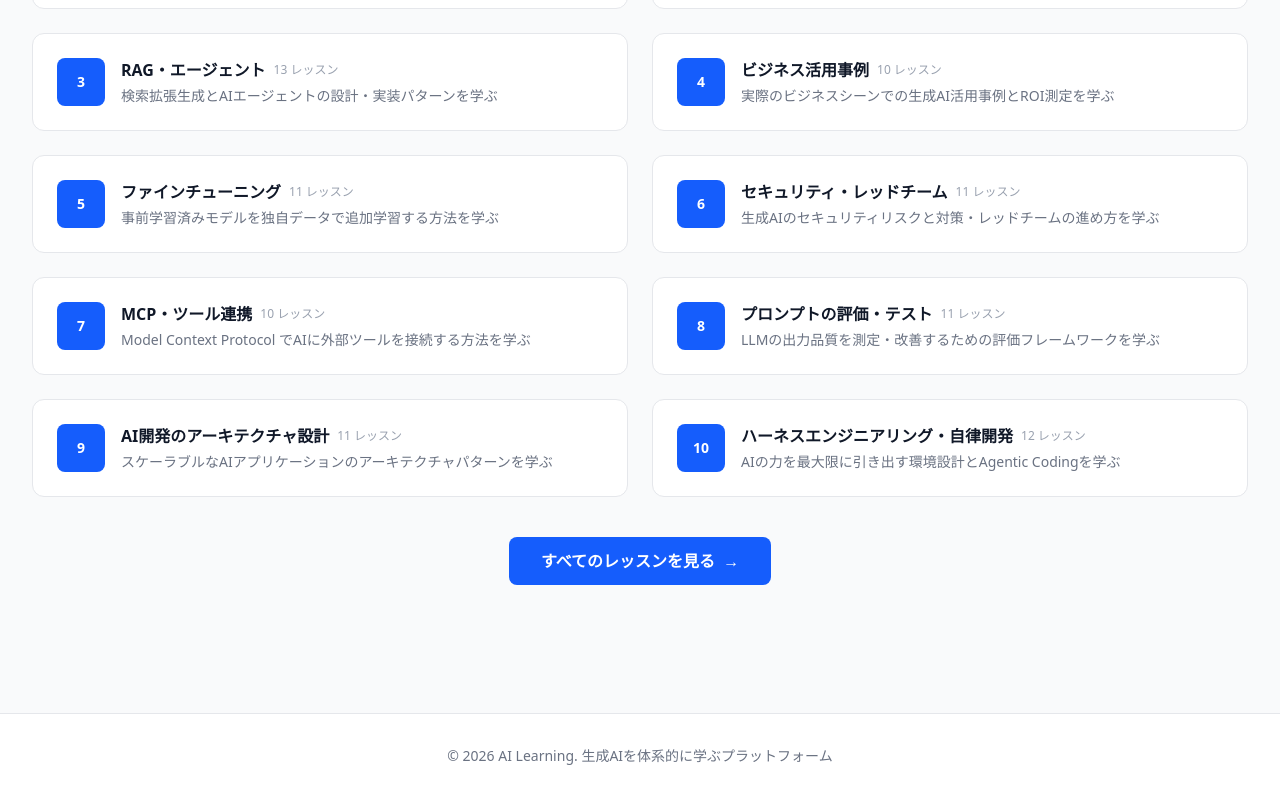
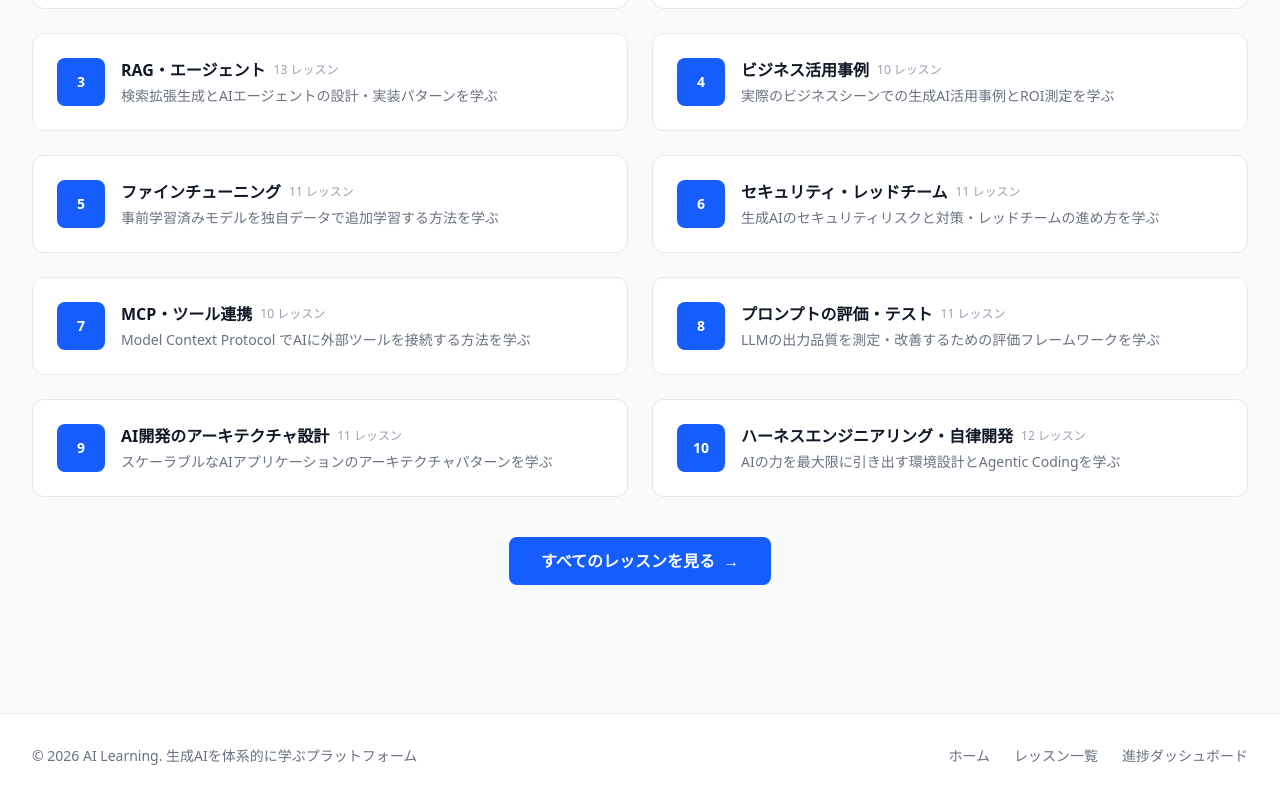
Before and after one commit to yts-takahashi/ai-learning, a Next.js app: page / in a window 1280 px wide. Shown: the part 1290-2088 px from the top of the page. Built offline with nearby package versions, Linux system fonts and the light colour scheme; no server answers.

Commit message:
improve(layout): フッターにレッスン一覧・ダッシュボードへのナビゲーションリンクを追加

```diff
--- a/src/app/layout.tsx
+++ b/src/app/layout.tsx
@@ -1,13 +1,9 @@
 import type { Metadata } from 'next';
+import Link from 'next/link';
 import './globals.css';
 import HeaderWrapper from '@/components/layout/HeaderWrapper';
 import { websiteSchema } from '@/lib/schema';
-import dynamic from 'next/dynamic';
-
-const KeyboardShortcutsModal = dynamic(
-  () => import('@/components/ui/KeyboardShortcutsModal'),
-  { ssr: false },
-);
+import KeyboardShortcutsModalLoader from '@/components/ui/KeyboardShortcutsModalLoader';
 
 export const metadata: Metadata = {
   title: 'AI Learning — 生成AIを体系的に学ぶ',
@@ -50,13 +46,26 @@ export default function RootLayout({
           メインコンテンツへスキップ
         </a>
         <HeaderWrapper />
-        <KeyboardShortcutsModal />
+        <KeyboardShortcutsModalLoader />
         <main id="main-content">{children}</main>
         <footer className="border-t border-gray-200 bg-white mt-16">
           <div className="max-w-7xl mx-auto px-4 sm:px-6 lg:px-8 py-8">
-            <p className="text-center text-gray-500 text-sm">
-              © 2026 AI Learning. 生成AIを体系的に学ぶプラットフォーム
-            </p>
+            <div className="flex flex-col sm:flex-row items-center justify-between gap-4">
+              <p className="text-gray-500 text-sm">
+                © 2026 AI Learning. 生成AIを体系的に学ぶプラットフォーム
+              </p>
+              <nav aria-label="フッターナビゲーション" className="flex items-center gap-6">
+                <Link href="/" className="text-sm text-gray-500 hover:text-blue-600 transition-colors">
+                  ホーム
+                </Link>
+                <Link href="/lessons" className="text-sm text-gray-500 hover:text-blue-600 transition-colors">
+                  レッスン一覧
+                </Link>
+                <Link href="/dashboard" className="text-sm text-gray-500 hover:text-blue-600 transition-colors">
+                  進捗ダッシュボード
+                </Link>
+              </nav>
+            </div>
           </div>
         </footer>
       </body>
```
